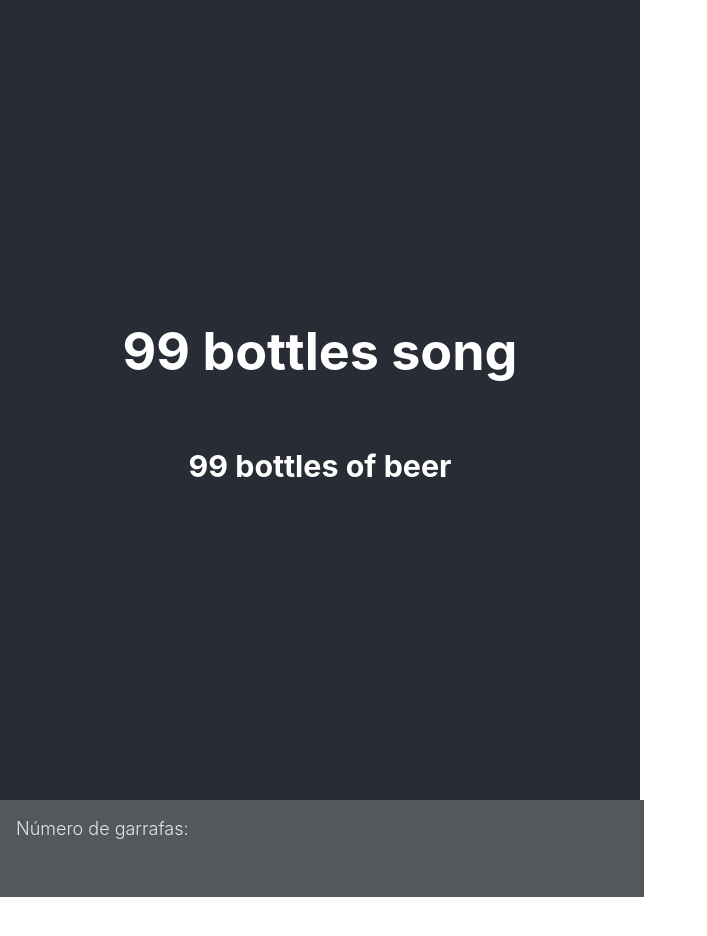
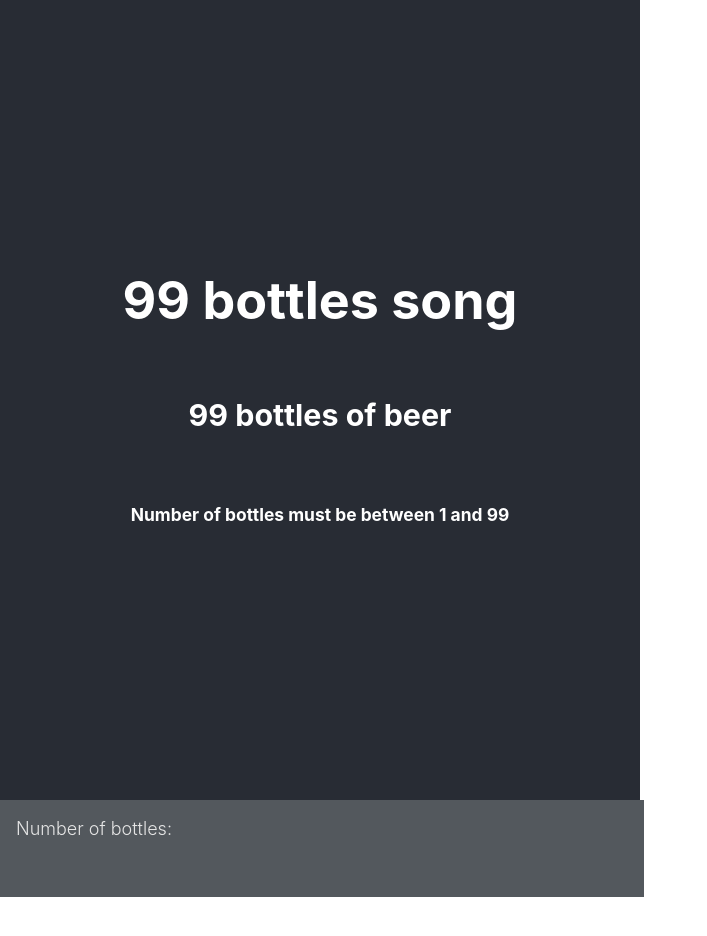
Before and after one commit to thaiisloopes/99bottles-react, a React (Create React App) app: page / in a window 1280 px wide. Shown: the top 936 px of the page, without its empty margins (0-707 px from the left). Built offline with nearby package versions, Linux system fonts and the light colour scheme.

Commit message:
adds information about the range of bottles

```diff
--- a/src/App.js
+++ b/src/App.js
@@ -20,11 +20,12 @@ function App() {
         <header className="App-header">
           <h1>99 bottles song</h1>
           <h3>99 bottles of beer</h3>
+          <h6>Number of bottles must be between 1 and 99 </h6>
         </header>
 
         <form>
           <FormField
-            label="Número de garrafas"
+            label="Number of bottles"
             type="number"
             name="garrafas"
             value={valores.garrafas}
```
